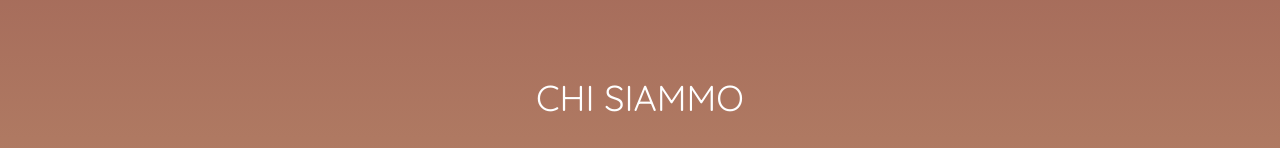
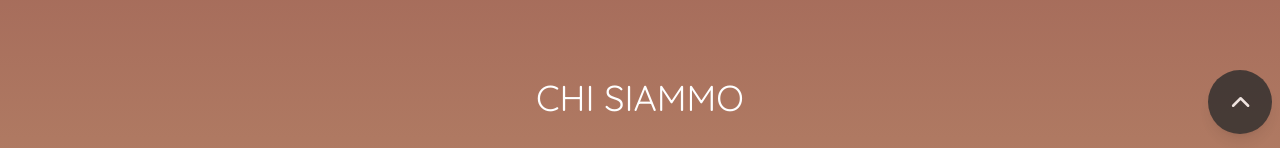
Before and after one commit to asorbellini/static-uma-yoga, a React (Vite) app: page / in a window 1280 px wide. Shown: the part 738-886 px from the top of the page. Built offline with nearby package versions, Linux system fonts and the light colour scheme.

Commit message:
Modifying colors

```diff
--- a/src/components/NewSetter.jsx
+++ b/src/components/NewSetter.jsx
@@ -33,7 +33,7 @@ function NewSetter(){
     }, [])
 
     return (
-        <section ref={sectionRef} className="bg-[#e7e0d0] overflow-hidden"> {/*py-12 md:py-10 */}
+        <section ref={sectionRef} className="bg-[#CCBE9D] overflow-hidden"> {/*py-12 md:py-10 */}
             <div>
                 <div className="flex flex-col-reverse md:flex-row items-center justify-between gap-12">
                     {/* Texto a la izquierda (o arriba en mobile) */}
@@ -47,7 +47,7 @@ function NewSetter(){
                         </h2>
                         <div className={`${isMobile ? "flex justify-center" : ""}`}>
                             <a href="https://mailchi.mp/5adff419986c/benvenut" target="_blank">
-                                <button className="bg-[#c6b4a1] text-[#2c2c2c] px-6 py-3 text-sm tracking-wide">
+                                <button className="bg-[#5c7c5c] hover:bg-[#7DA87D] transition-all duration-500 text-white px-6 py-3 text-sm tracking-wide">
                                     ISCRIVITI ORA
                                 </button>
                             </a>
--- a/src/components/ScrollToTop.jsx
+++ b/src/components/ScrollToTop.jsx
@@ -26,7 +26,7 @@ const ScrollToTop = () => {
     return (
         <button
             onClick={scrollToTop}
-            className={`flex fixed bottom-2 right-2 z-50 sm:w-16 w-10 sm:h-16 h-10 rounded-full items-center justify-center shadow-lg hover:animate-bounce transition-all duration-1000 bg-[#aa935c] ${isVisible ? "translate-x-0 opacity-100" : "translate-y-20 opacity-0"}`}
+            className={`flex fixed bottom-2 right-2 z-50 sm:w-16 w-10 sm:h-16 h-10 rounded-full items-center justify-center shadow-lg hover:animate-pulse transition-all duration-1000 bg-[#2c2c2c] opacity-80 ${isVisible ? "translate-x-0 opacity-100" : "translate-y-20 opacity-0"}`}
             aria-label="Volver arriba"
         >
             <ArrowUp />
```
